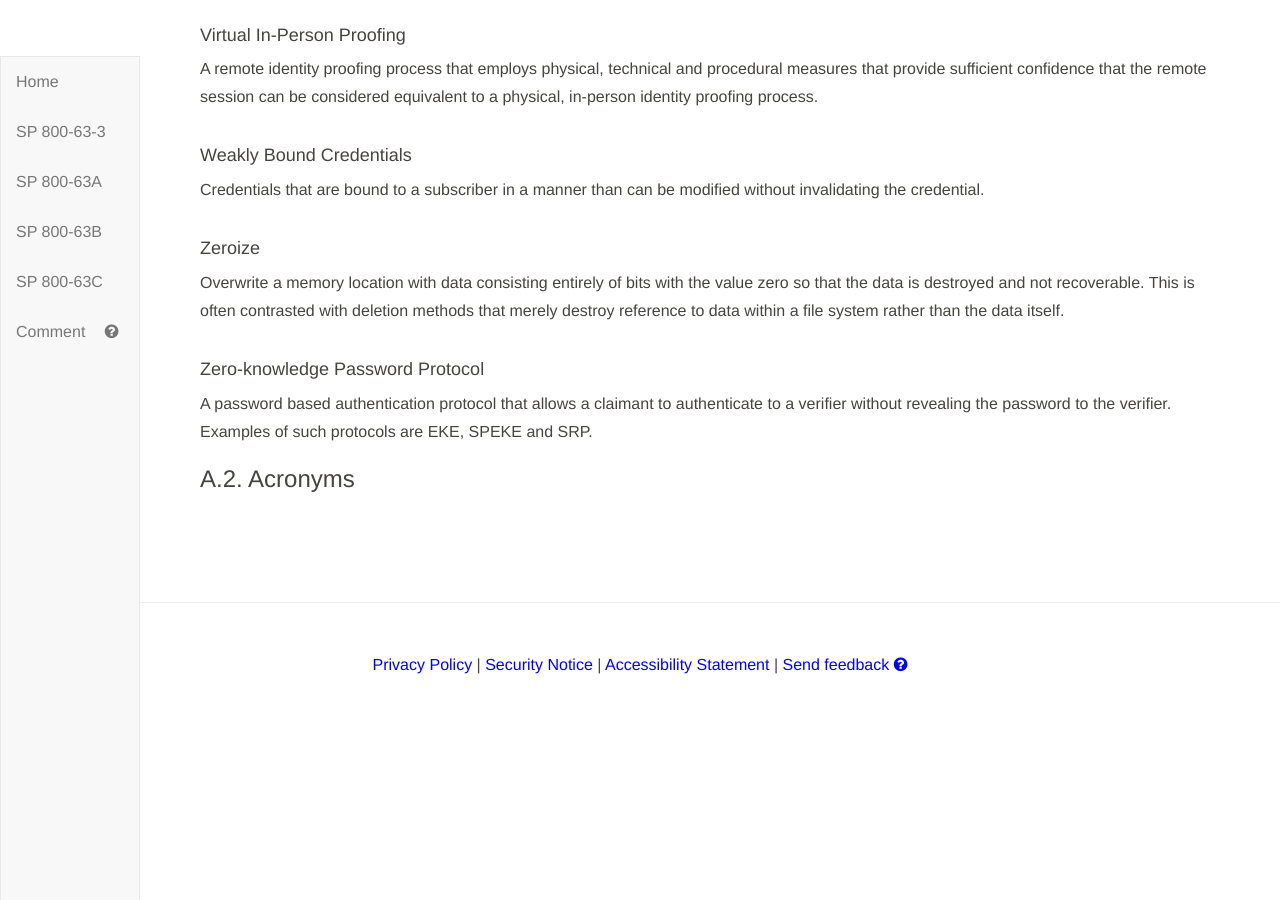
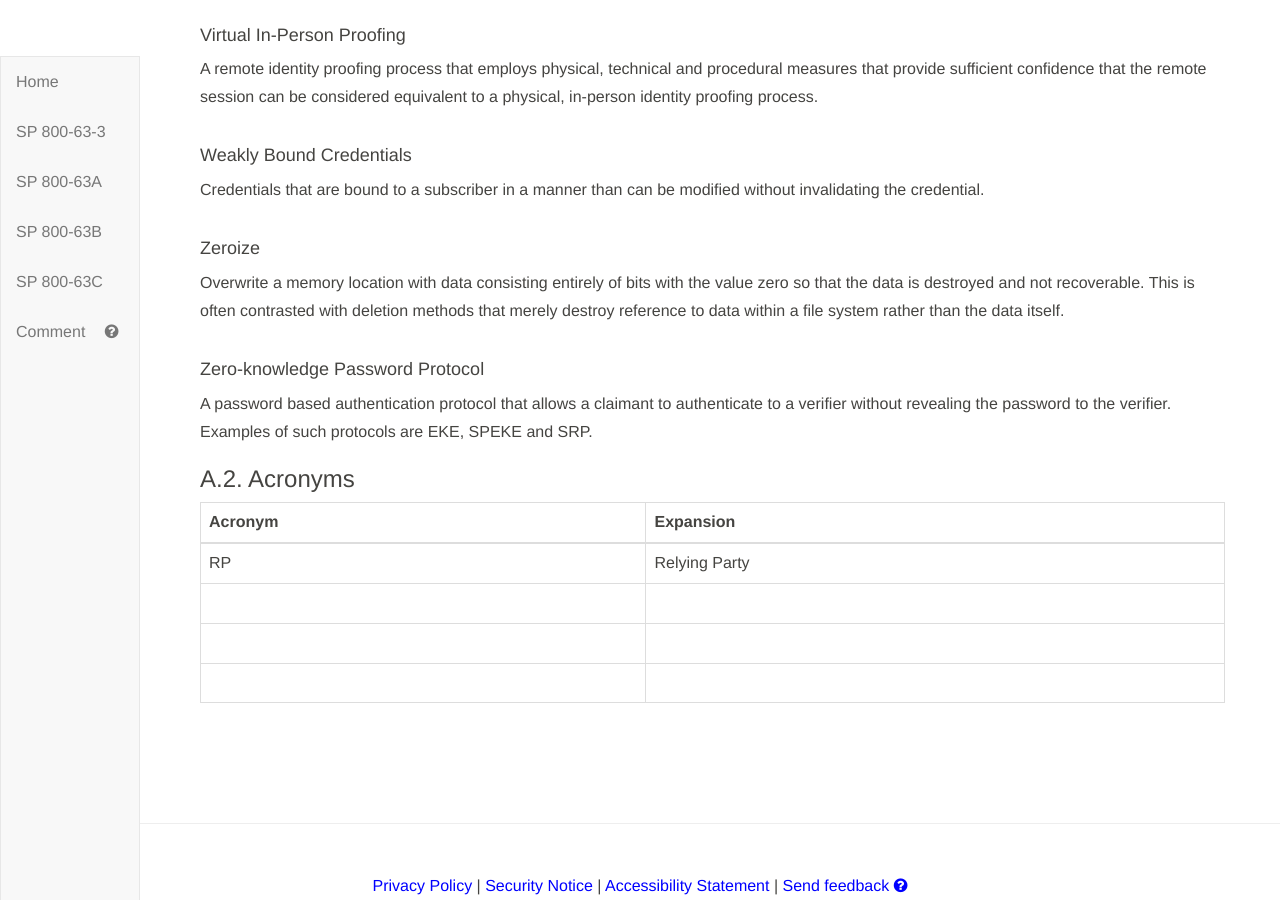
Before and after one commit to usnistgov/800-63-3, a Jekyll site: the page built from sp800-63-3/definitions.md, in a window 1280 px wide and 900 px high, scrolled down 16400 px. Built offline with Jekyll 4.4.1, drawn with Linux system fonts in a browser that asks for light colours; our own code applies the rules of GitHub Pages for plain Markdown files; before the commit the page ends 17079 px from its top, so only the background shows below that.

Commit message:
added rp

```diff
--- a/sp800-63-3/definitions.md
+++ b/sp800-63-3/definitions.md
@@ -447,3 +447,10 @@ Overwrite a memory location with data consisting entirely of bits with the value
 A password based authentication protocol that allows a claimant to authenticate to a verifier without revealing the password to the verifier. Examples of such protocols are EKE, SPEKE and SRP.
 
 ### A.2. Acronyms
+
+|Acronym|Expansion|
+|:-----|:---------|
+|RP|Relying Party|
+|||
+|||
+|||
```
